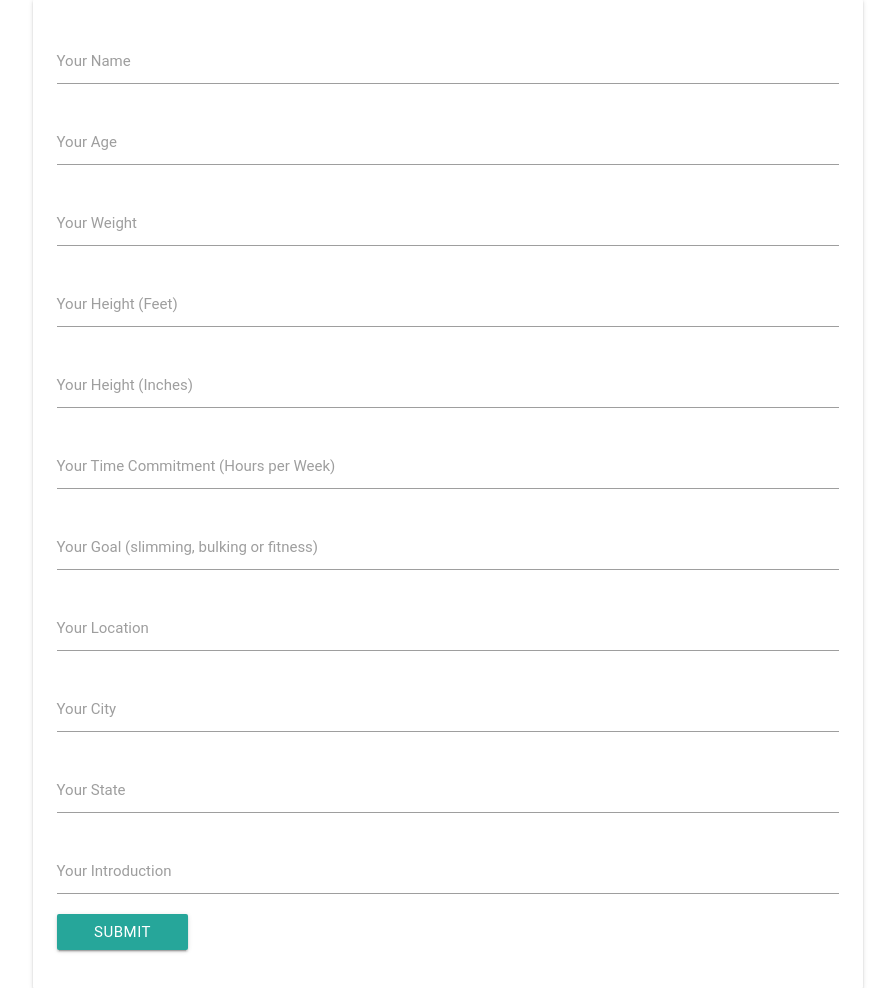
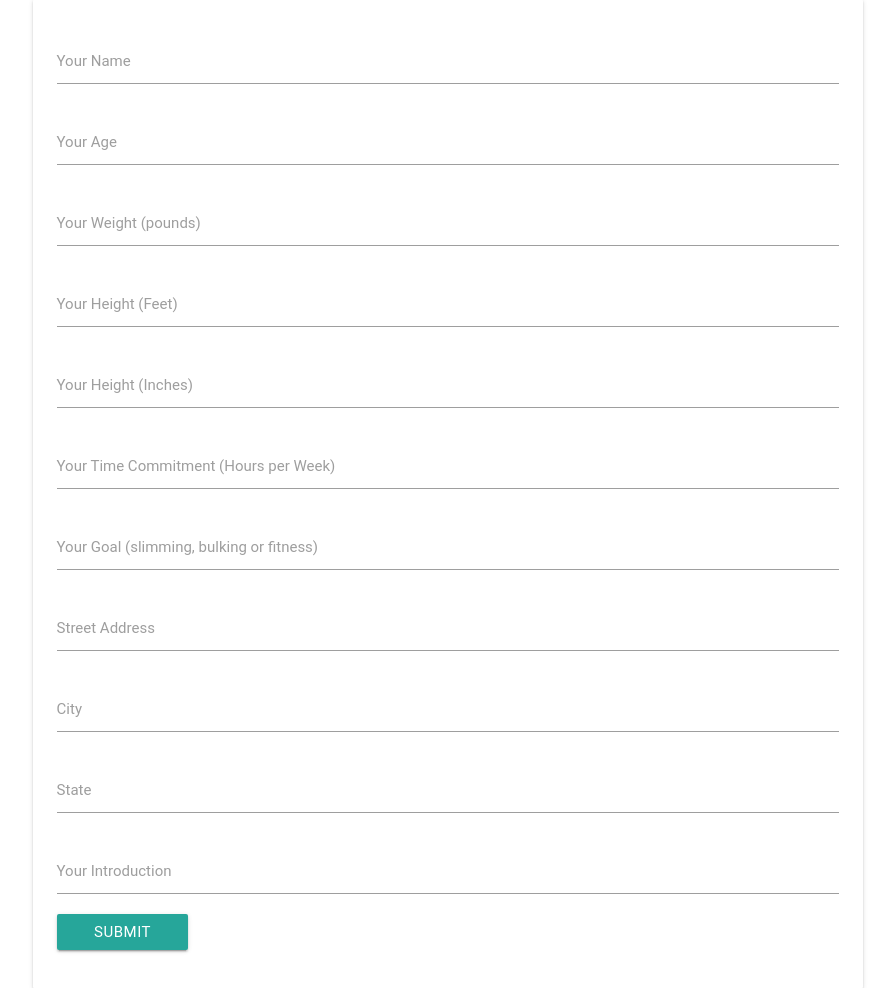
Before and after one commit to Novdano/Hack-112-, a Django app: page / in a window 1280 px wide. Shown: the part 73-1061 px from the top of the page, without its empty margins (192-1087 px from the left). Run offline with Django 3.2, Linux system fonts and the light colour scheme; data comes from the database, SQL or seed files in the repository; some libraries are stand-ins or nearby versions; some web fonts are replaced.

Commit message:
Updated the specsForm file
Changed some of the working in the specsForm file

```diff
--- a/chooseFit/templates/specsForm.html
+++ b/chooseFit/templates/specsForm.html
@@ -37,7 +37,7 @@
 
                         <div class="input-field">
                           <input name="Weight" id="name" type="number" class="validate">
-                          <label for="name">Your Weight</label>
+                          <label for="name">Your Weight (pounds)</label>
                         </div>
 
                         <div class="input-field">
@@ -62,17 +62,17 @@
 
                         <div class="input-field">
                           <input name="Location" id="name" type="text" class="validate">
-                          <label for="name">Your Location</label>
+                          <label for="name">Street Address</label>
                         </div>
 
                         <div class="input-field">
                           <input name="City" id="name" type="text" class="validate">
-                          <label for="name">Your City</label>
+                          <label for="name">City</label>
                         </div>
 
                         <div class="input-field">
                           <input name="State" id="name" type="text" class="validate">
-                          <label for="name">Your State</label>
+                          <label for="name">State</label>
                         </div>
 
 
```
